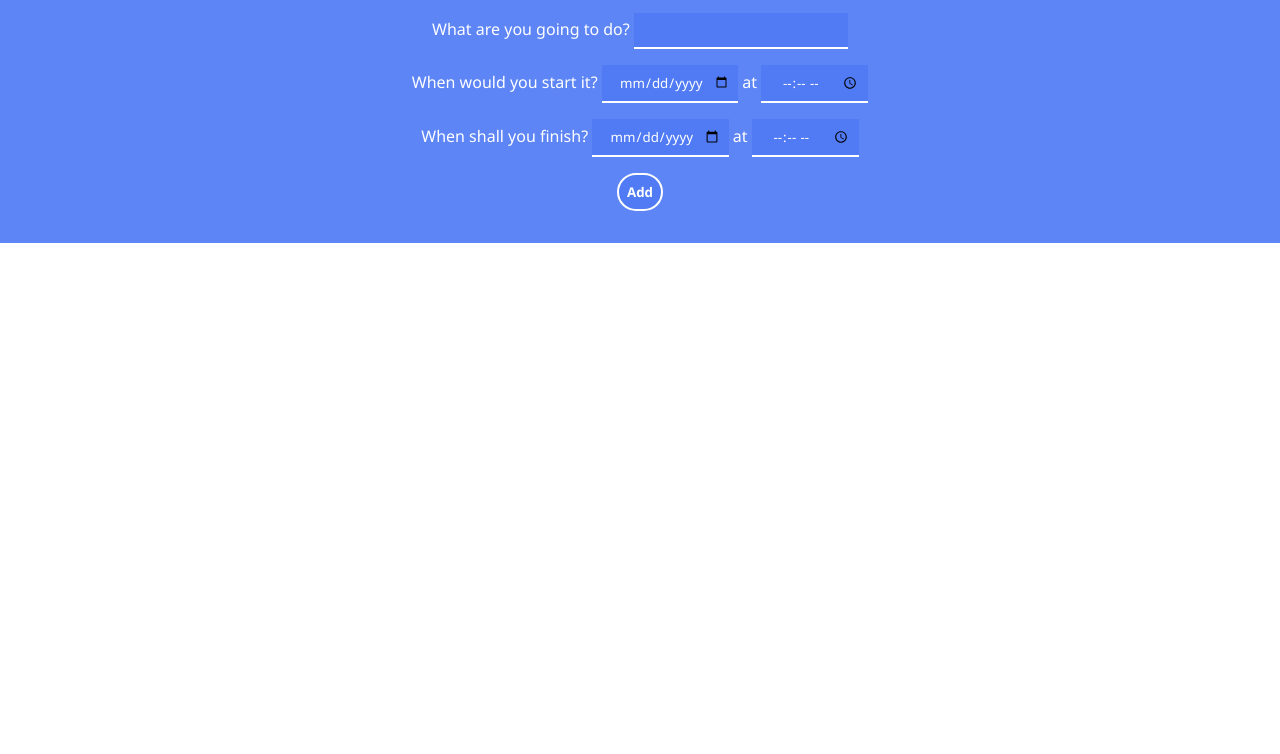
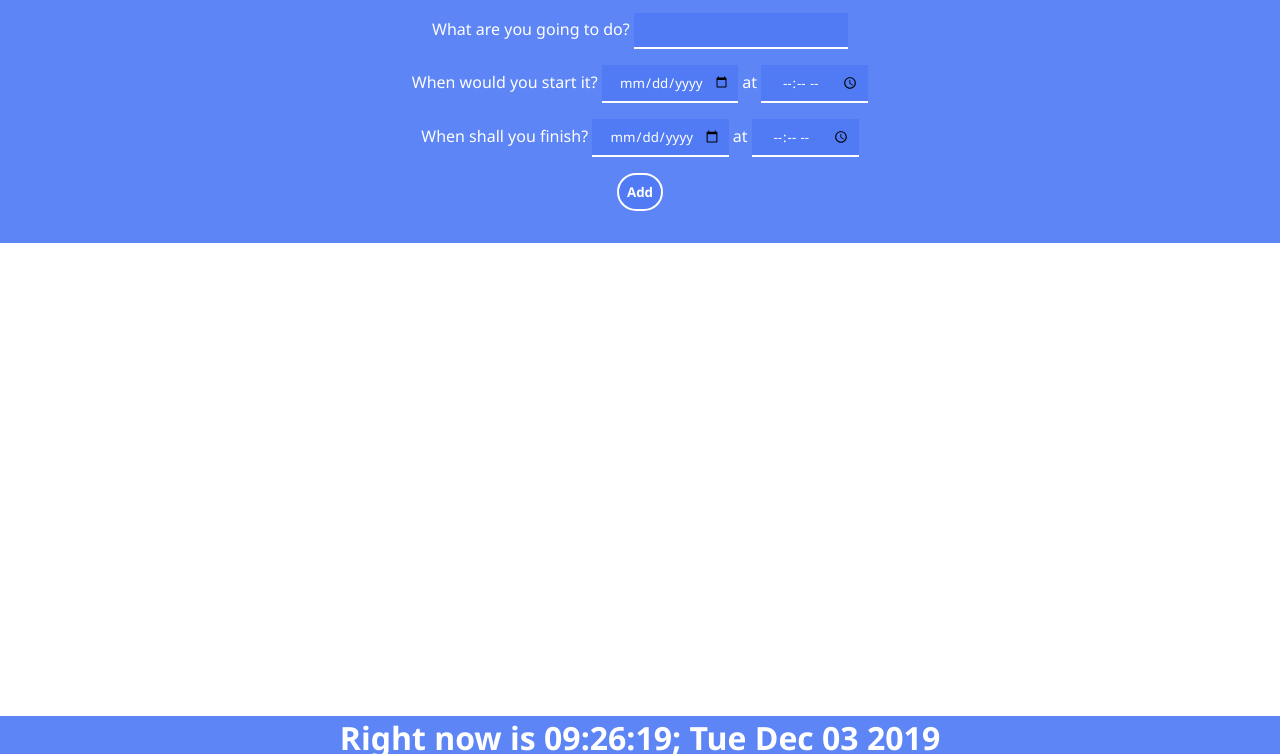
Before and after one commit to ivan-kirshak/Organizer, a plain HTML site: page second_version/tdl.html in a window 1280 px wide. Shown: the part 46-800 px from the top of the page. Drawn offline with Linux system fonts and the light colour scheme.

Commit message:
added current date and time

```diff
--- a/second_version/tdl.css
+++ b/second_version/tdl.css
@@ -8,7 +8,7 @@ body {
     text-align: center;
 }
 
-header, .head, input {
+header, .head, input, .footer {
     color: rgb(255, 255, 255);
     background-color: rgba(79, 123, 245, 0.918);
 }
@@ -85,3 +85,14 @@ li {
     font-size: 0.75rem;
     font-family: 'Gill Sans', 'Gill Sans MT', Calibri, 'Trebuchet MS', sans-serif;
 }
+
+.footer {
+    position: fixed;
+    bottom: 0;
+    height: 3vw;
+    width: 100%;
+}
+
+.footer > h1 {
+    text-align: center;
+}
--- a/second_version/tdl.html
+++ b/second_version/tdl.html
@@ -35,6 +35,10 @@
         </div>
     </nav>
     <ul id="tasks"></ul>
+
+    <footer class="footer" id="footer">
+        <h1 id="today"></h1>
+    </footer>
     <script src="tdl.js"></script>
 </body>
 
--- a/second_version/tdl.js
+++ b/second_version/tdl.js
@@ -46,3 +46,21 @@ function addTask(e) {
 
 let btnAdd = document.getElementById("btnAdd");
 btnAdd.addEventListener("click", addTask, false);
+
+// clock in footer
+function clockCalendar() {
+    let d = new Date();
+    let hour = d.getHours();
+    let minute = d.getMinutes();
+    let second = d.getSeconds();
+    let day = d.toDateString();
+    let today = document.getElementById("today");
+
+    hour = (hour < 10) ? hour = `0${hour}` : hour;
+    minute = (minute < 10) ? minute = `0${minute}` : minute;
+    second = (second < 10) ? second = `0${second}` : second;
+
+    today.innerText = `Right now is ${hour}:${minute}:${second}; ${day}`;
+}
+
+setInterval(clockCalendar, 1000);
```
